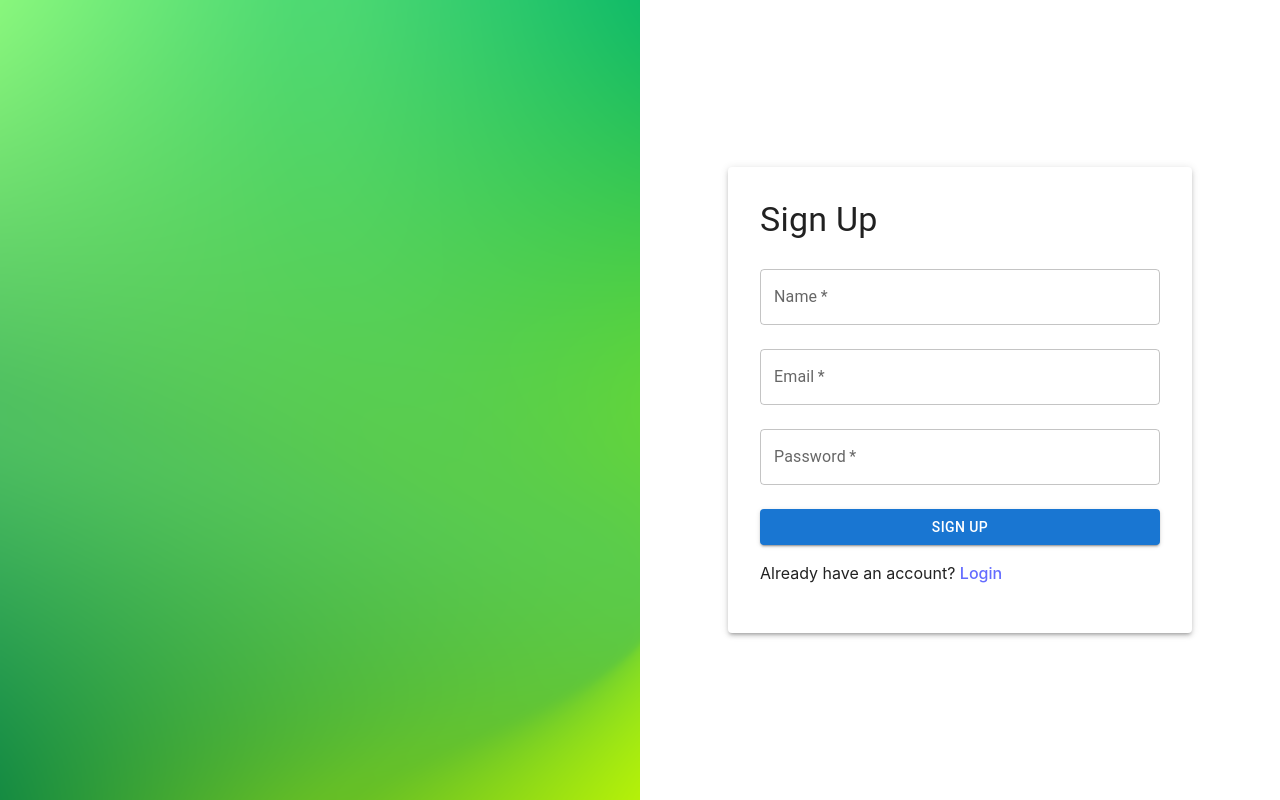
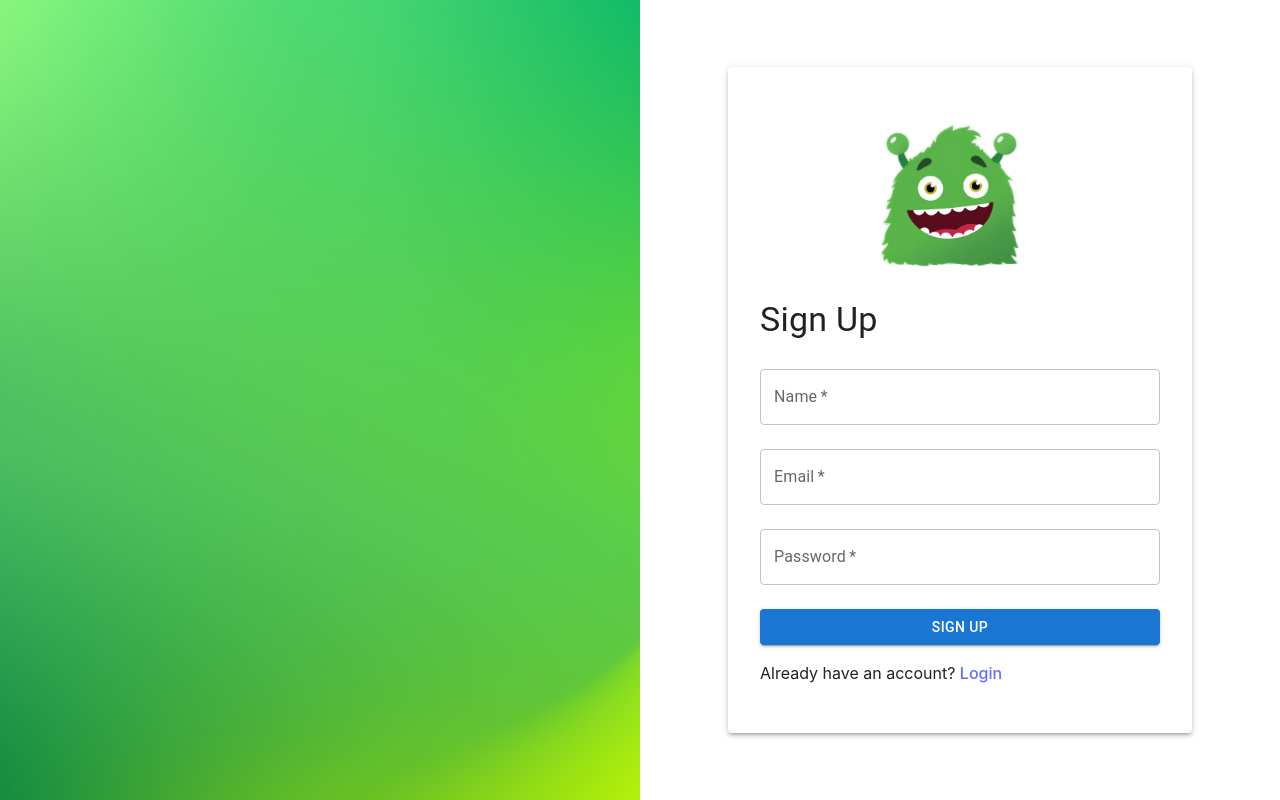
Before and after one commit to WanderingWalnut/SENG401-Final-Project, a React (Vite) app in the folder frontend/BudgetWise/: page /signup in a window 1280 px wide. Built offline with nearby package versions, Linux system fonts and the light colour scheme.

Commit message:
Made routing protected

```diff
--- a/frontend/BudgetWise/src/App.tsx
+++ b/frontend/BudgetWise/src/App.tsx
@@ -1,13 +1,15 @@
 import { useState, useEffect } from "react";
-
-import "./App.css";
-import { BrowserRouter as Router, Routes, Route, useNavigate } from "react-router-dom";
-import SignUp from "./pages/SignUpPage"; // Import the SignUpPage component
+import { BrowserRouter as Router, Routes, Route, Navigate } from "react-router-dom";
+import SignUp from "./pages/SignUpPage";
 import ChatPage from "./pages/chatPage";
 import LoginPage from "./pages/LoginPage";
 import LandingPage from "./pages/landingPage";
-import UploadPage from './pages/UploadPage';
+import UploadPage from "./pages/UploadPage";
 
+function ProtectedRoute({ element }) {
+  const isAuthenticated = localStorage.getItem("isAuthenticated"); // Check if user is signed in
+  return isAuthenticated ? element : <Navigate to="/login" />;
+}
 
 function App() {
   return (
@@ -16,9 +18,8 @@ function App() {
         <Route path="/" element={<LandingPage />} />
         <Route path="/signup" element={<SignUp />} />
         <Route path="/login" element={<LoginPage />} />
-        <Route path="/chat" element={<ChatPage />} />
-        <Route path="/upload" element={<UploadPage />} />
-
+        <Route path="/chat" element={<ProtectedRoute element={<ChatPage />} />} />
+        <Route path="/upload" element={<ProtectedRoute element={<UploadPage />} />} />
       </Routes>
     </Router>
   );
--- a/frontend/BudgetWise/src/pages/LoginPage.tsx
+++ b/frontend/BudgetWise/src/pages/LoginPage.tsx
@@ -13,6 +13,7 @@ import {
 import axios from "axios"; // Import axios for API requests
 import { useNavigate } from "react-router-dom"; // For navigation
 import GreenGradient from "../assets/GreenGradient.svg";
+import Monster from "../assets/monster.png";
 
 const Login = () => {
   const [formData, setFormData] = useState({
@@ -123,6 +124,16 @@ const Login = () => {
             maxWidth: "400px",
           }}
         >
+          <img src = {Monster}
+            style={{
+              display: "block",  // Ensures the image is centered
+              margin: "0 auto",  // Centers the image horizontally
+              width: "200px",     // Adjust width as needed
+              height: "200px",    // Adjust height as needed
+              objectFit: "contain" // Ensures the image scales properly
+            }}
+          />
+
           <Typography variant="h4" gutterBottom>
             Login
           </Typography>
--- a/frontend/BudgetWise/src/pages/SignUpPage.tsx
+++ b/frontend/BudgetWise/src/pages/SignUpPage.tsx
@@ -3,6 +3,7 @@ import { Grid, Paper, TextField, Button, Typography, Box } from "@mui/material";
 import axios from "axios";
 import { useNavigate } from "react-router-dom"; // For navigation
 import GreenGradient from "../assets/GreenGradient.svg"
+import Monster from "../assets/monster.png";
 
 const SignUp = () => {
   const [formData, setFormData] = useState({
@@ -90,6 +91,15 @@ const SignUp = () => {
             maxWidth: "400px",
           }}
         >
+            <img src = {Monster}
+            style={{
+              display: "block",  // Ensures the image is centered
+              margin: "0 auto",  // Centers the image horizontally
+              width: "200px",     // Adjust width as needed
+              height: "200px",    // Adjust height as needed
+              objectFit: "contain" // Ensures the image scales properly
+            }}
+          />
           <Typography variant="h4" gutterBottom>
             Sign Up
           </Typography>
```
Also changed, not shown: frontend/BudgetWise/src/assets/monster.png (added).
